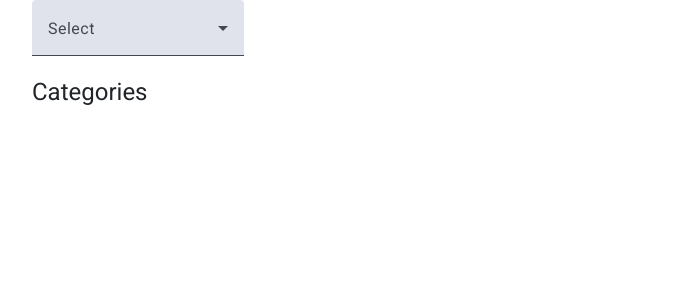
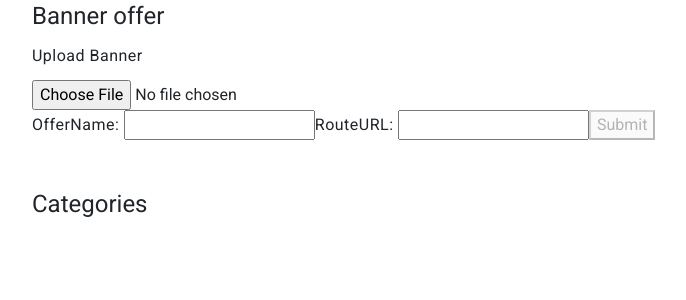
Before and after one commit to github-Krunal/ecommerce-project, an Angular app: page /admin in a window 1280 px wide. Shown: the top 300 px of the page, without its empty margins (50-736 px from the left). Built offline with nearby package versions, Linux system fonts and the light colour scheme.

Commit message:
removed extra code

```diff
--- a/src/app/component/admin/sample/sample.component.html
+++ b/src/app/component/admin/sample/sample.component.html
@@ -1,15 +1,6 @@
 <div class="container">
-<mat-form-field>
-  <mat-label>Select</mat-label>
-  <mat-select [(ngModel)]="selectedAdmin">
-    <ng-container *ngFor="let admin of adminList">
-      <mat-option value={{admin.InternalName}}>{{admin.DisplayName}}</mat-option>
-    </ng-container>
-  </mat-select>
-</mat-form-field>
-
 <!-- Banner offer -->
-<ng-container *ngIf="selectedAdmin.InternalName==='banner'">
+<ng-container >
   <h6>Banner offer</h6>
   <p>Upload Banner</p>
   <input #fileInput type="file" (change)="onFileSelected($event)" />
@@ -24,9 +15,8 @@
   </form>
 </ng-container>
 
-<ng-container *ngIf="selectedAdmin.InternalName==='category'">
-  <h6>Categories</h6>
-
+<ng-container>
+  <h6 class="mt-5">Categories</h6>
 </ng-container>
 
 
--- a/src/app/component/admin/sample/sample.component.ts
+++ b/src/app/component/admin/sample/sample.component.ts
@@ -19,17 +19,6 @@ export class SampleComponent {
 
   private selectedBannerFile: File | null = null;
   public bannerForm: FormGroup | undefined;
-  protected adminList=[
-    {
-      DisplayName:"Banner offer",
-      InternalName:'banner'
-    },
-    {
-      DisplayName:"Categories",
-      InternalName:'category'
-    }
-  ]
-  protected selectedAdmin:any=this.adminList[1];
 
   constructor(private formBuilder: FormBuilder,private adminApiService:AdminApiService){}
 
```
